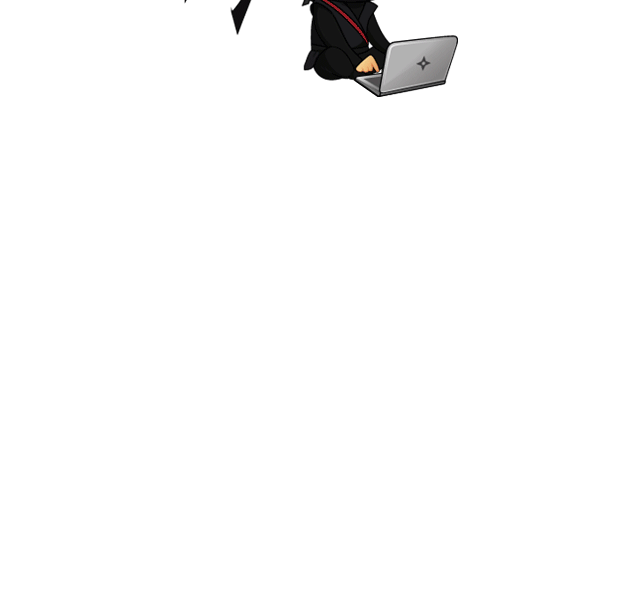
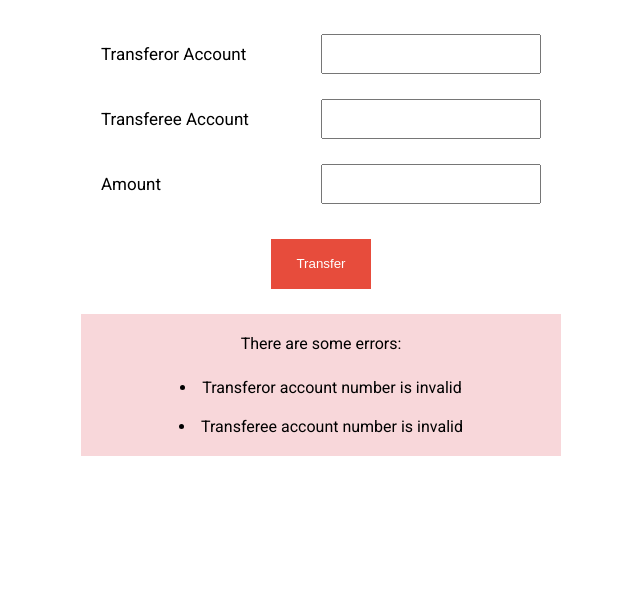
Before and after one commit to JPGITHUB1519/banking-api-client, a website built with webpack: page src/index.html in a window 1280 px wide. Shown: the part 204-800 px from the top of the page, without its empty margins (319-959 px from the left). Built offline with nearby package versions, Linux system fonts and the light colour scheme; no server answers.

Commit message:
Initial design

```diff
--- a/src/index.html
+++ b/src/index.html
@@ -4,14 +4,42 @@
   <meta charset="UTF-8">
   <meta name="viewport" content="width=device-width, initial-scale=1.0">
   <title>Modern JS Setup</title>
+  <link href="https://fonts.googleapis.com/css2?family=Roboto:ital,wght@0,400;0,700;1,400;1,700&display=swap" rel="stylesheet">
   <!-- <link rel="stylesheet" href="css/styles.css"> -->
 </head>
 <body>
   <div class='container'>
-    <h1>Modern Vanilla JS Setup</h1>
+    <div class='transaction-section'>
+      <h1 class='main-title'>Bank Transaction</h1>
 
+      <form class='transaction-form'>
+        <div class='form-group'>
+          <label class='form-label'>Transferor Account</label>
+          <input class='transferor-account-input form-input'>
+        </div>
 
-    <img src='img/image.png'>
+        <div class='form-group'>
+          <label class='form-label'>Transferee Account</label>
+          <input class='transferee-account-input form-input'>
+        </div>
+
+        <div class='form-group'>
+          <label class='form-label'>Amount</label>
+          <input class='amount-input form-input'>
+        </div>
+
+        <button class='transfer-button form-button'>Transfer</button>
+
+      </form>
+
+      <div class='errors-container'>
+        <p>There are some errors: </p>
+        <ul class='errors-list'>
+          <li>Transferor account number is invalid</li>
+          <li>Transferee account number is invalid</li>
+        </ul>
+      </div>
+    </div>
   </div>
   <!-- <script src='./bundle.js'></script> -->
 </body>
--- a/src/main.css
+++ b/src/main.css
@@ -10,9 +10,76 @@ Styles Reset
   margin: 0;
 }
 
+body {
+  font-family: 'Roboto', sans-serif;
+}
+
 .container {
+  text-align: center;
+}
+
+.transaction-section {
+  align-items: center;
+  display: flex;
+  flex-direction: column;
+  justify-content: center;
+  height: 100vh;
+}
+
+.transaction-form {
+  padding: 50px 20px;
+  width: 100%;
+}
+
+.form-group {
+  align-items: center;
+  display: flex;
+  margin-top: 25px;
+  justify-content: space-between;
+}
+
+.form-input {
+  font-size: 20px;
+  outline: none;
+  height: 40px;
+  width: 50%;
+}
+
+.form-button {
+  border: none;
+  background-color: #e74c3c;
+  cursor: pointer;
+  color: #FFFFFF;
+  height: 50px;
+  outline: none;
+  width: 100px;
+}
+
+.form-label {
+  /* font-weight: 700; */
+}
+
+.form-button:hover {
+  background-color: #f5593d;
+}
+
+.transfer-button {
+  margin: 35px auto 0 auto;
+}
+
+.errors-container {
+  background-color: #F8D7DA;
+  width: 100%;
+  padding: 20px 0px;
+}
+
+.errors-list {
+  margin-top: 25px;
+  list-style-position: inside;
+}
+
+.errors-list li {
   margin-top: 20px;
-  text-align: center;
 }
 
 /*
@@ -23,7 +90,13 @@ Responsive Media Queries
 
 /* Medium devices (tablets, 768px and up) */
 @media only screen and (min-width: 768px) {
+  .transaction-form {
+    width: 50%;
+  }
 
+  .errors-container {
+    width: 50%;
+  }
 }
 
 /* Large devices (desktops, 992px and up) */
@@ -33,6 +106,18 @@ Responsive Media Queries
     margin-right: auto;
     width: 960px;
   }
+
+  .transaction-form {
+    padding: 25px 20px;
+  }
+
+  .main-title {
+    font-size: 40px;
+  }
+
+  .form-label {
+    font-size: 17px;
+  }
 }
 
 /* Extra large devices (large desktops, 1200px and up) */
```
Also changed, not shown: 1 other file.
